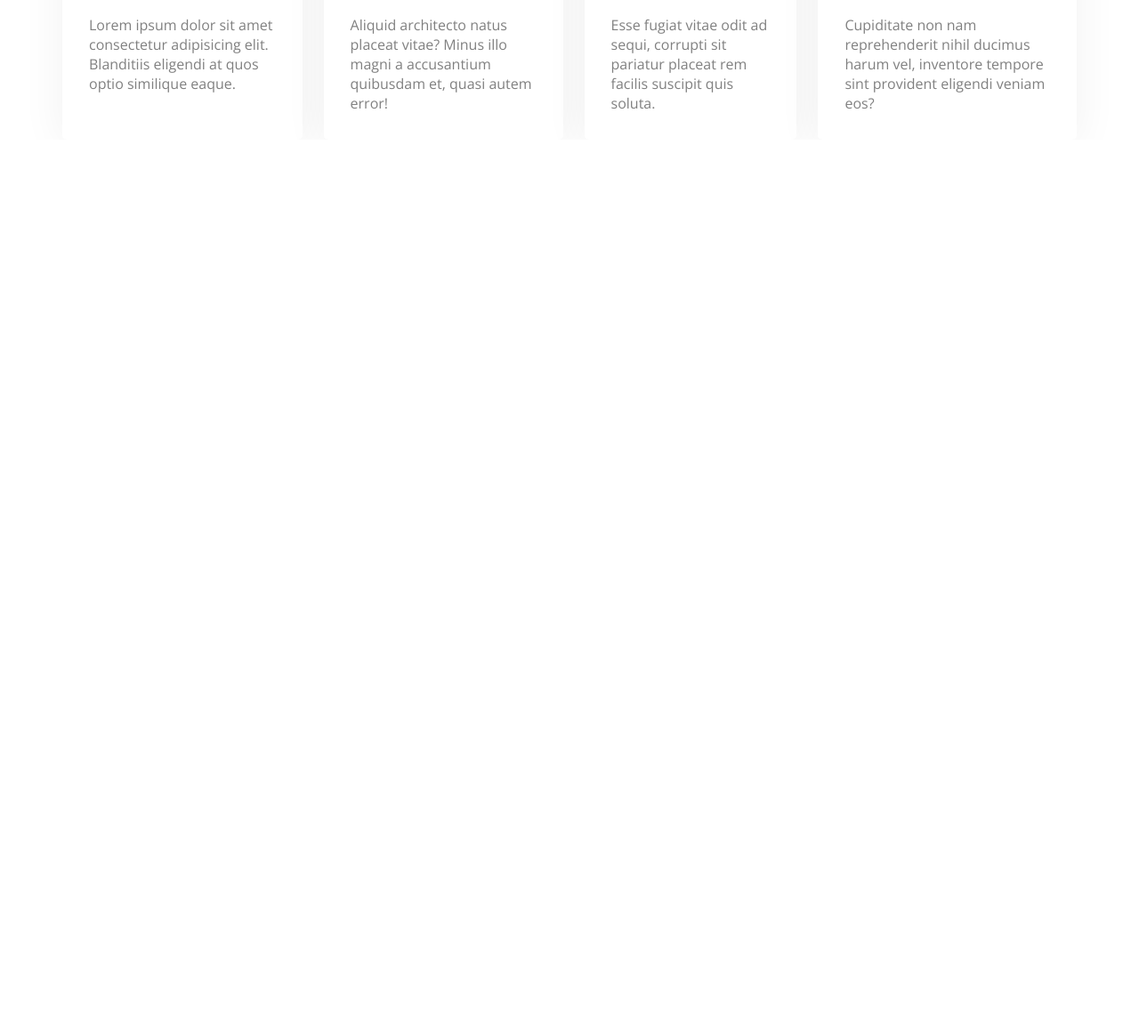
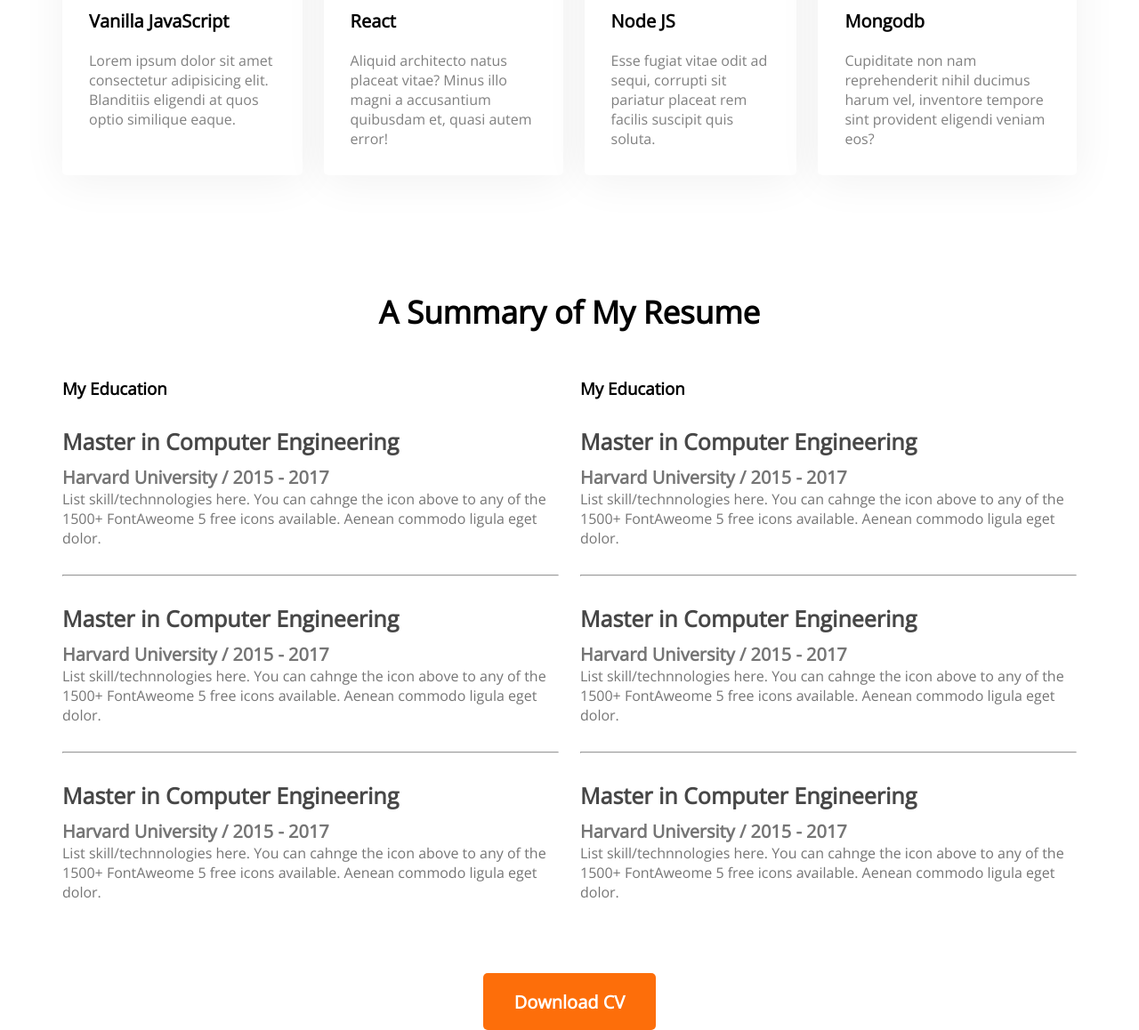
Before and after one commit to arifajannat27/developer-portfolio, a plain HTML site: page index.html in a window 1280 px wide. Shown: the part 1833-2991 px from the top of the page at 89% size. Before the commit the page ends 1990 px from the top, so only its background shows below. Drawn offline with nearby package versions, Linux system fonts and the light colour scheme.

Commit message:
added skill and resume content

```diff
--- a/index.html
+++ b/index.html
@@ -80,6 +80,62 @@
                 </div>
             </div>
         </section>
+        <!-- Resume section -->
+        <section class="resume">
+            <h3 class="section-title">A Summary of My Resume</h3>
+            <div class="resume-content">
+                <div>
+                    <h3 class="resume-title">My Education</h3>
+                    <div class="resume-item">
+                        <h4 class="title">Master in Computer Engineering</h4>
+                        <h5 class="sub-title">Harvard University / 2015 - 2017</h5>
+                        <p class="description">List skill/technnologies here. You can cahnge the icon above to any of the 1500+ FontAweome 5 free icons available. Aenean commodo ligula eget dolor.</p>
+
+                    </div>
+                    <hr>
+                    <div class="resume-item">
+                        <h4 class="title">Master in Computer Engineering</h4>
+                        <h5 class="sub-title">Harvard University / 2015 - 2017</h5>
+                        <p class="description">List skill/technnologies here. You can cahnge the icon above to any of the 1500+ FontAweome 5 free icons available. Aenean commodo ligula eget dolor.</p>
+
+                    </div>
+                    <hr>
+                    <div class="resume-item">
+                        <h4 class="title">Master in Computer Engineering</h4>
+                        <h5 class="sub-title">Harvard University / 2015 - 2017</h5>
+                        <p class="description">List skill/technnologies here. You can cahnge the icon above to any of the 1500+ FontAweome 5 free icons available. Aenean commodo ligula eget dolor.</p>
+
+                    </div>
+
+                </div>
+                <div>
+                    <h3 class="My Experience">My Education</h3>
+                    <div class="resume-item">
+                        <h4 class="title">Master in Computer Engineering</h4>
+                        <h5 class="sub-title">Harvard University / 2015 - 2017</h5>
+                        <p class="description">List skill/technnologies here. You can cahnge the icon above to any of the 1500+ FontAweome 5 free icons available. Aenean commodo ligula eget dolor.</p>
+
+                    </div>
+                    <hr>
+                    <div class="resume-item">
+                        <h4 class="title">Master in Computer Engineering</h4>
+                        <h5 class="sub-title">Harvard University / 2015 - 2017</h5>
+                        <p class="description">List skill/technnologies here. You can cahnge the icon above to any of the 1500+ FontAweome 5 free icons available. Aenean commodo ligula eget dolor.</p>
+
+                    </div>
+                    <hr>
+                    <div class="resume-item">
+                        <h4 class="title">Master in Computer Engineering</h4>
+                        <h5 class="sub-title">Harvard University / 2015 - 2017</h5>
+                        <p class="description">List skill/technnologies here. You can cahnge the icon above to any of the 1500+ FontAweome 5 free icons available. Aenean commodo ligula eget dolor.</p>
+
+                    </div>
+                </div>
+            </div>
+            <div class="resume-button">
+                <button class="btn-primary">Download CV</button>
+            </div>
+        </section>
     </main>
     <footer>
 
--- a/styles/portfolio.css
+++ b/styles/portfolio.css
@@ -67,9 +67,12 @@ main{
     max-width:1140px;
     margin: 0 auto;
 }
+section{
+    margin-top:130px;
+}
 /* about section starts */
 .about{
-    margin-top:130px;
+
     background: #FFF8F3;
     border-radius: 10px;
     padding:130px 150px;
@@ -79,7 +82,7 @@ main{
     text-align: center;
     font-size: 35px;
     font-weight: 700;
-    margin-bottom:30px;
+    margin-bottom:50px;
 }
 .section-description{
     color: #757575;
@@ -100,9 +103,7 @@ main{
     color:#474747;
 }
 /* What I do */
-.what-i-do{
-    margin-top:130px;
-}
+
 .skills-container{
     display: flex;
     gap:24px;
@@ -123,3 +124,31 @@ main{
     color:gray;
     font-size: 16;
 }
+/* Resume styles */
+.resume-content{
+    display: flex;
+    gap: 24px;
+}
+.resume-item{
+    margin-top: 30px;
+    margin-bottom: 30px;
+}
+.resume .title{
+    font-weight: 700;
+    font-size: 25px;
+    color:#474747;
+    margin-bottom: 10px;
+}
+.resume .sub-title{
+    color: #757575;
+    font-size: 20px;
+    font-weight: 600;
+    margin-bottom: 20;
+}
+.resume .description{
+    color: #757575;
+}
+.resume-button{
+    margin-top: 50px;
+    text-align: center;
+}
```
